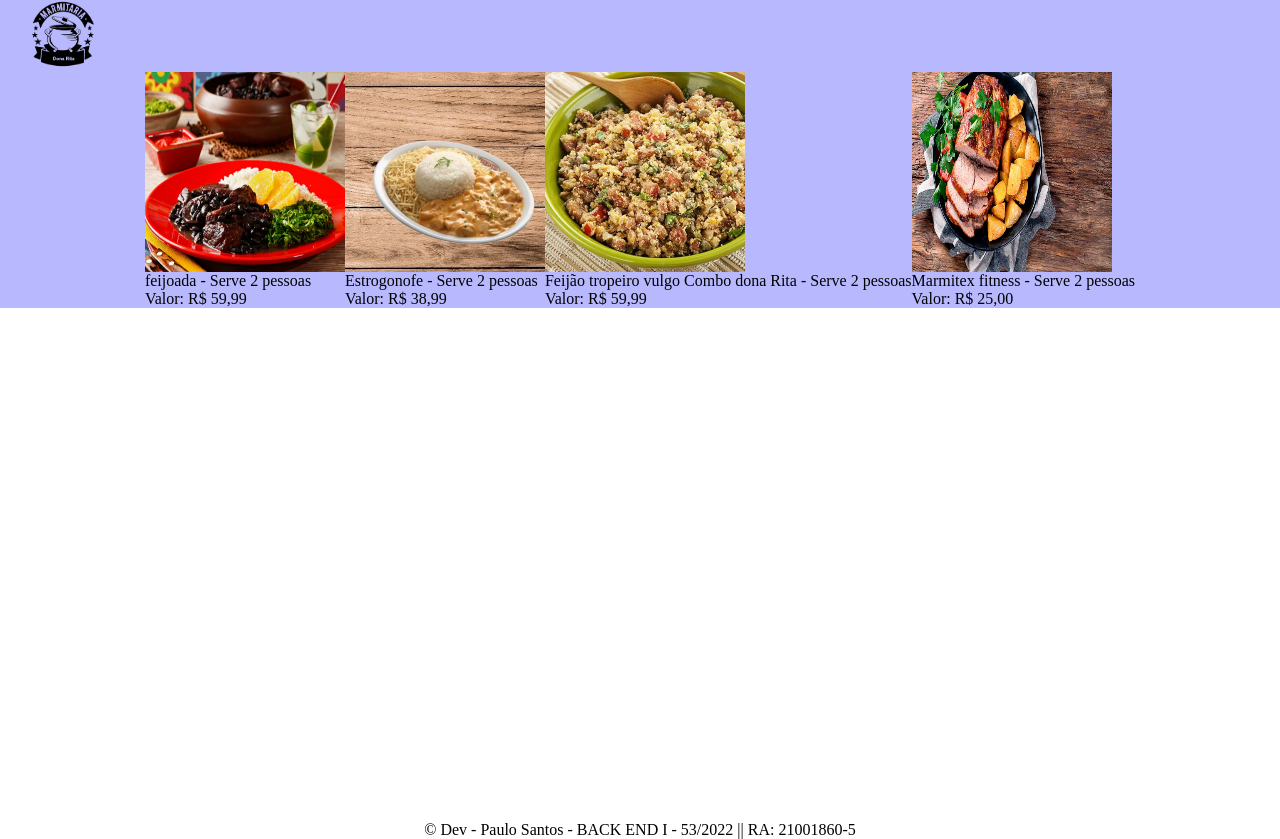
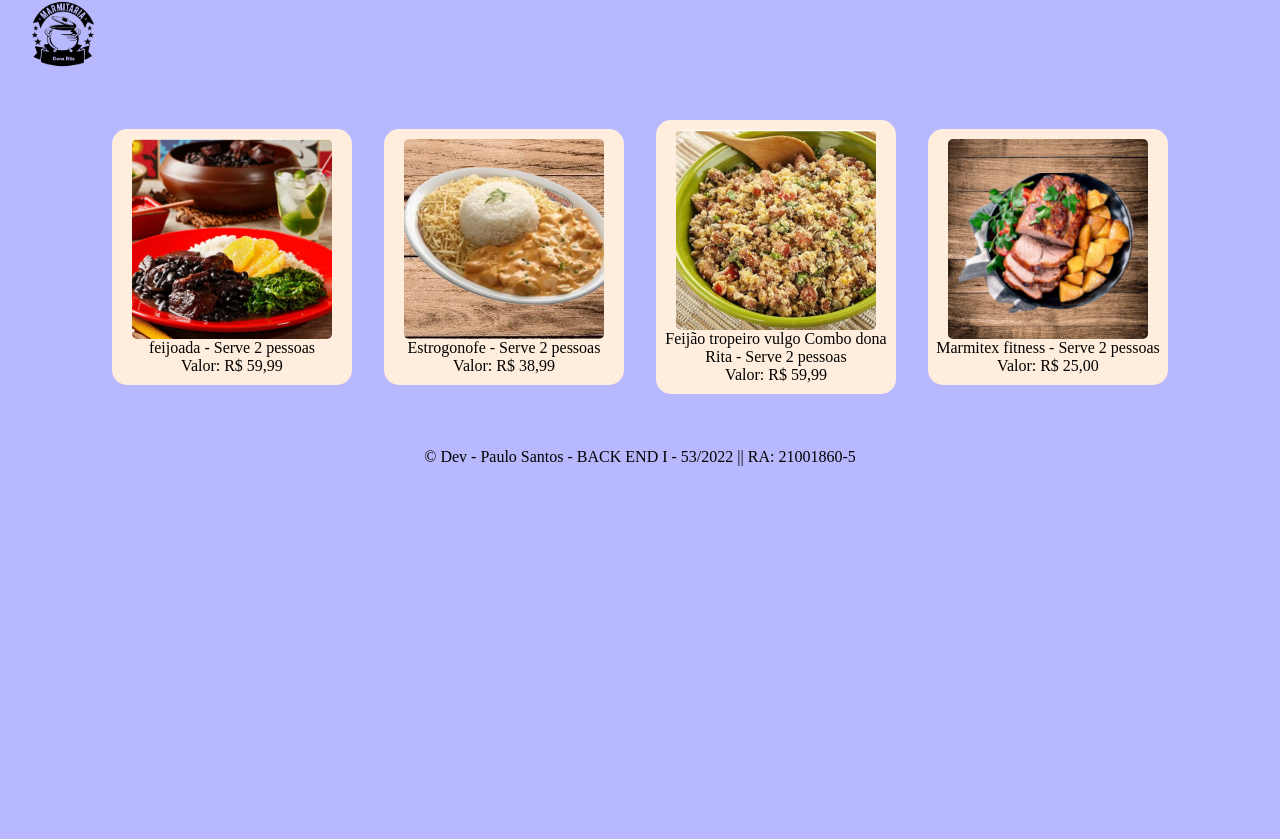
Before and after one commit to PauloSantos1109/Atividade-MAPA-Unicesumar-Backend-I, a PHP site: page / in a window 1280 px wide. After the commit the page ends 466 px from the top, so only its background shows below. Run offline with PHP 8.4, Linux system fonts and the light colour scheme.

Commit message:
melhorias

```diff
--- a/assent/css/style.css
+++ b/assent/css/style.css
@@ -6,7 +6,7 @@
 
 .main{
      width: 100%;
-     height: 100%;
+     height: 100vh;
      background: #B8B8FF;
      list-style: none;
 }
@@ -21,16 +21,25 @@
      display: flex;
      flex-direction: column;
      justify-content: center;
+     margin: 3rem 1rem 0 1rem;
 }
 .secao{
      display: flex;
      flex-direction: column;
+     width: 15rem;
+     padding: 10px 3px;
+     background-color: #FFEEDD;
+     justify-content: center;
+     text-align: center;
+     align-items: center;
+     border-radius: 15px;
 }
 .produtos> .secao > img{
      width: 200px;
      height: 200px;
+     border-radius: 5px;
 }
 footer{
      position: absolute;
-     margin: 100% 0 0 0;
+     margin: 35% 0 0 0;
 }
```
Also changed, not shown: assent/img/Feijão_tropeiro_vulgo_Combo_dona_Rita.jpg, assent/img/PratoFitness.jpg, assent/img/estrogonofre.jpg, assent/img/feijoada.jpg.
